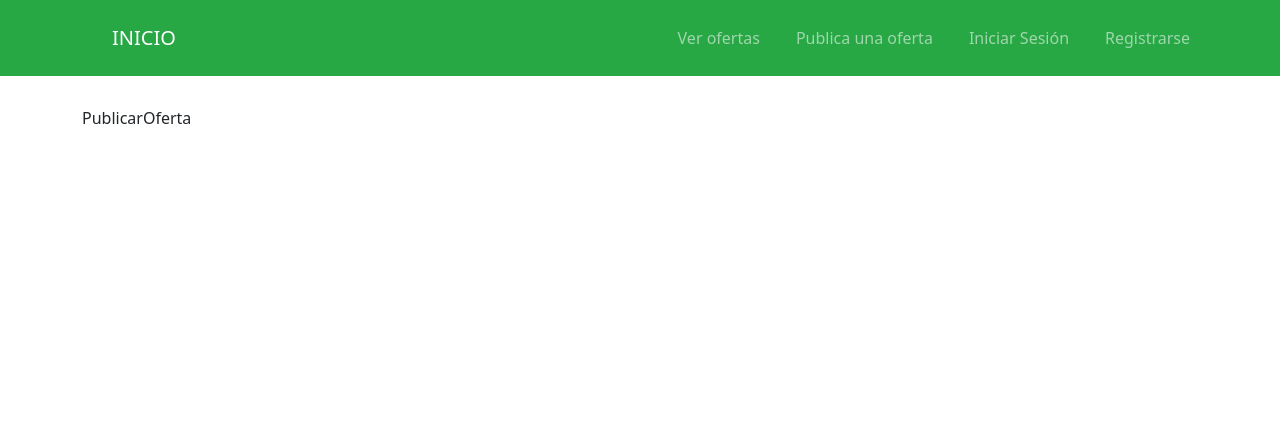
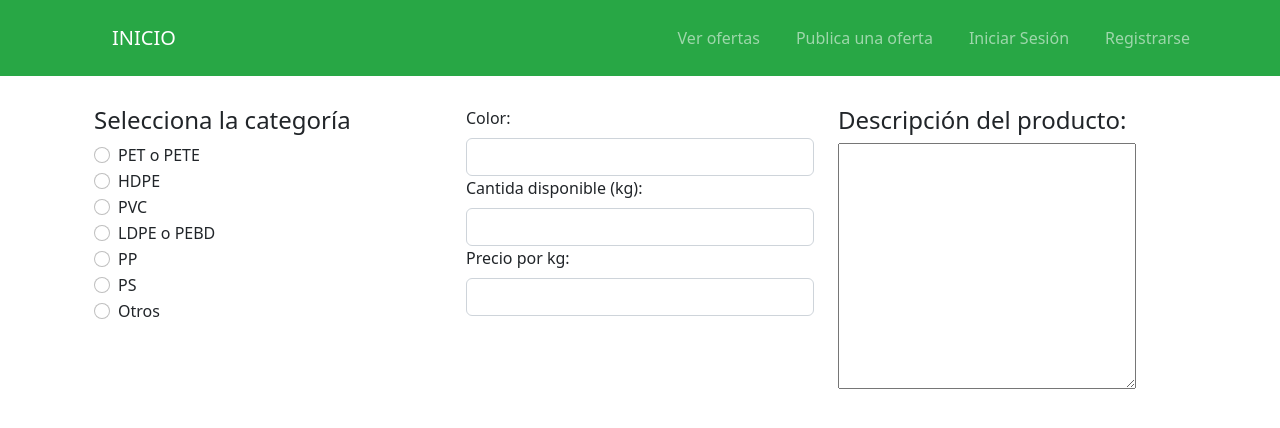
Before and after one commit to FranciscoHT00/proyecto-ciclo-4, a React (Create React App) app: page /publicar-oferta in a window 1280 px wide. Shown: the top 428 px of the page. Built offline with nearby package versions, Linux system fonts and the light colour scheme.

Commit message:
Frontend Publicar Oferta

```diff
--- a/src/components/PublicarOferta.jsx
+++ b/src/components/PublicarOferta.jsx
@@ -1,5 +1,6 @@
 import React, { Component } from "react";
 import axios from "axios";
+import { Col, Container, Form, Row } from "react-bootstrap";
 
 export default class PublicarOferta extends Component {
   constructor(props) {
@@ -64,6 +65,70 @@ export default class PublicarOferta extends Component {
     });
   }
   render() {
-    return <div>PublicarOferta</div>;
+    return (
+      <Container fluid>
+        <Row>
+          <Col>
+            <Form>
+              <h4>Selecciona la categoría</h4>
+              <Form.Group>
+                <Form.Check
+                  type="radio"
+                  name="type"
+                  label="PET o PETE"
+                ></Form.Check>
+                <Form.Check type="radio" name="type" label="HDPE"></Form.Check>
+                <Form.Check type="radio" name="type" label="PVC"></Form.Check>
+                <Form.Check
+                  type="radio"
+                  name="type"
+                  label="LDPE o PEBD"
+                ></Form.Check>
+                <Form.Check type="radio" name="type" label="PP"></Form.Check>
+                <Form.Check type="radio" name="type" label="PS"></Form.Check>
+                <Form.Check type="radio" name="type" label="Otros"></Form.Check>
+              </Form.Group>
+            </Form>
+          </Col>
+
+          <Col>
+            <Form>
+              <Form.Group controlId="Color">
+                <Form.Label>Color:</Form.Label>
+                <Form.Control
+                  type="text"
+                  value={this.state.color}
+                  onChange={this.onChangeResourceColor}
+                />
+              </Form.Group>
+
+              <Form.Group controlId="Cantidad">
+                <Form.Label>Cantida disponible (kg):</Form.Label>
+                <Form.Control
+                  type="text"
+                  value={this.state.quantity}
+                  onChange={this.onChangeResourceQuantity}
+                />
+              </Form.Group>
+
+              <Form.Group controlId="Precio">
+                <Form.Label>Precio por kg:</Form.Label>
+                <Form.Control
+                  type="text"
+                  value={this.state.color}
+                  onChange={this.onChangeResourceColor}
+                />
+              </Form.Group>
+            </Form>
+          </Col>
+          <Col>
+            <Form>
+              <h4>Descripción del producto:</h4>
+              <textarea name="" id="" cols="30" rows="10"></textarea>
+            </Form>
+          </Col>
+        </Row>
+      </Container>
+    );
   }
 }
```
